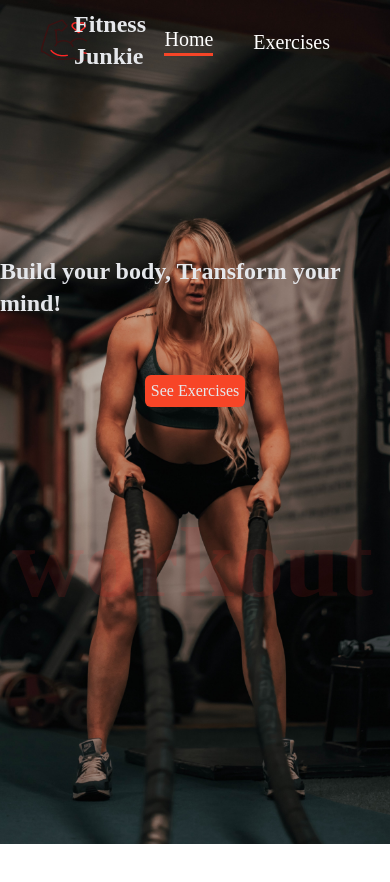
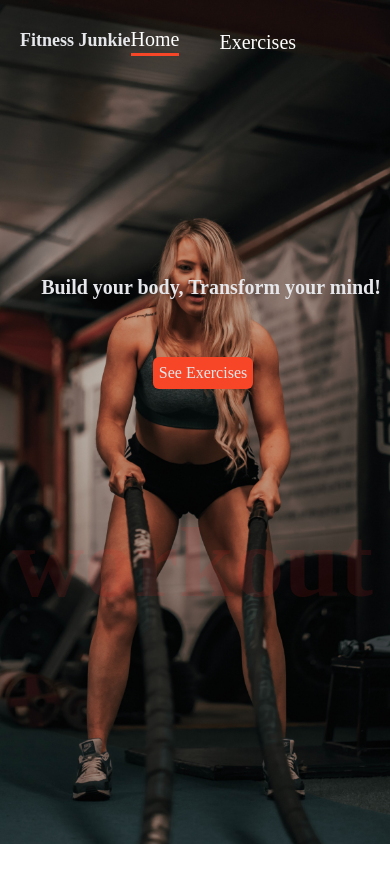
Before and after one commit to UncleSims/gym-project, a React (Vite) app: page / in a window 390 px wide. Built offline with nearby package versions, Linux system fonts and the light colour scheme; no server answers.

Commit message:
changes to home

```diff
--- a/src/components/HeroBanner.jsx
+++ b/src/components/HeroBanner.jsx
@@ -6,13 +6,9 @@ const HeroBanner = () => {
   return (
     <section className="flex items-center h-[582px] lg:h-full lg:items-start lg:pt-[165px] relative">
       <div className="flex flex-col items-center gap-y-10">
-        {/* <div className="  "> */}
-
-        <h3 className=" w-screen flex justify-center items-center font-bold lg:text-5xl text-2xl text-gray-200">
+        <h3 className=" w-screen flex justify-center items-center font-bold text-xl text-gray-200 ml-4 md:ml-0 lg:text-5xl">
           Build your body, Transform your mind!
         </h3>
-
-        {/* </div> */}
         <button
           href="#exercises"
           className="w-[100px] h-8 mt-4 text-gray-200 bg-[#F74527] rounded-md "
--- a/src/components/Navbar.jsx
+++ b/src/components/Navbar.jsx
@@ -5,12 +5,12 @@ import Logo from "../assets/images/Logo.png";
 
 const Navbar = () => {
   return (
-    <nav className=" flex px-5  sm:gap-[122px] h-10 items-center  ">
+    <nav className=" flex px-5 sm:gap-[122px] h-10 items-center  ">
       <div className="flex items-center">
         <Link to="/">
-          <img src={Logo} alt="" className="lg:w-12 lg:h-12 my-0 mx-5" />
+          <img src={Logo} alt="" className="hidden lg:block lg:w-12 lg:h-12 lg:my-0 lg:mx-5" />
         </Link>
-        <h2 className="text-2xl lg:text-3xl text-gray-200 font-bold ">
+        <h2 className="text-lg md:text-2xl lg:text-3xl text-gray-200 font-bold ">
           {" "}
           Fitness Junkie
         </h2>
```
